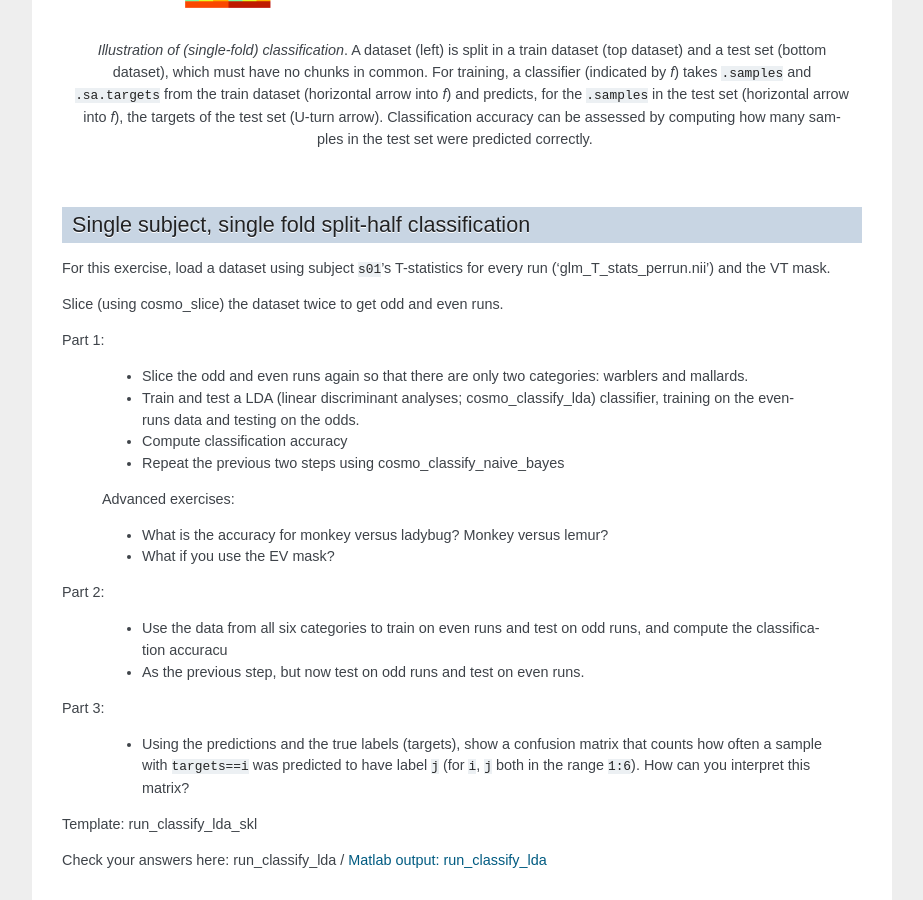
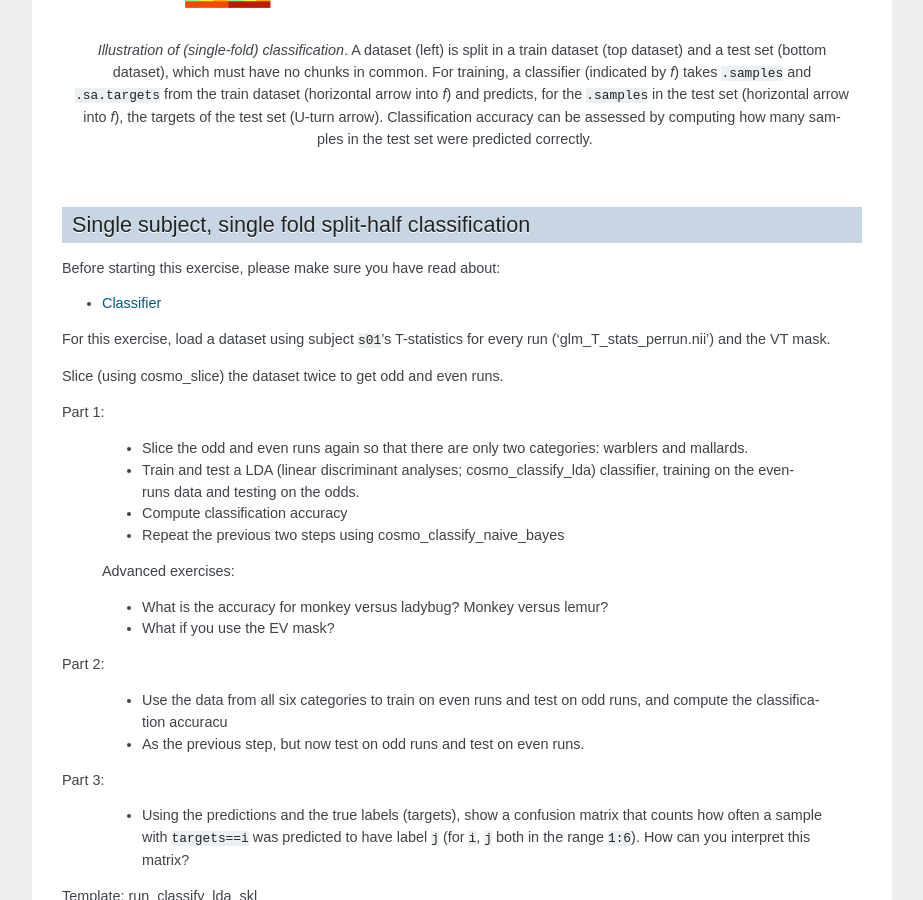
Before and after one commit to CoSMoMVPA/CoSMoMVPA, a Sphinx documentation site: the page built from doc/source/ex_classify_lda.rst, in a window 1280 px wide and 900 px high, scrolled down 1536 px. Shown: the whole window, without its empty margins (198-1121 px from the left). Built offline with Sphinx 7.4.7, drawn with Linux system fonts in a browser that asks for light colours; pages that are not in the unit, such as notebooks, are missing from menus; cross-references to code outside the pages are shown as plain code.

Commit message:
EXC: add link to classifier concept

```diff
--- a/doc/source/ex_classify_lda.rst
+++ b/doc/source/ex_classify_lda.rst
@@ -49,6 +49,10 @@ A single classification step can be visualized as follows (more advanced cross-v
 Single subject, single fold split-half classification
 +++++++++++++++++++++++++++++++++++++++++++++++++++++
 
+Before starting this exercise, please make sure you have read about:
+
+- :ref:`cosmomvpa_classifier`
+
 For this exercise, load a dataset using subject ``s01``'s T-statistics for every run
 ('glm_T_stats_perrun.nii') and the VT mask.
 
```
